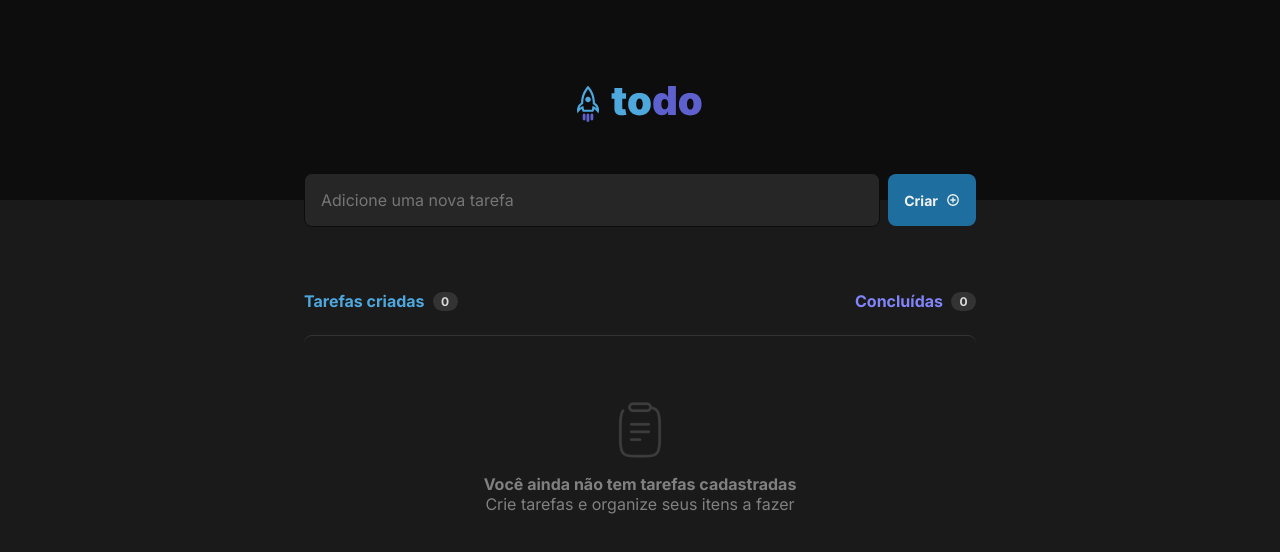
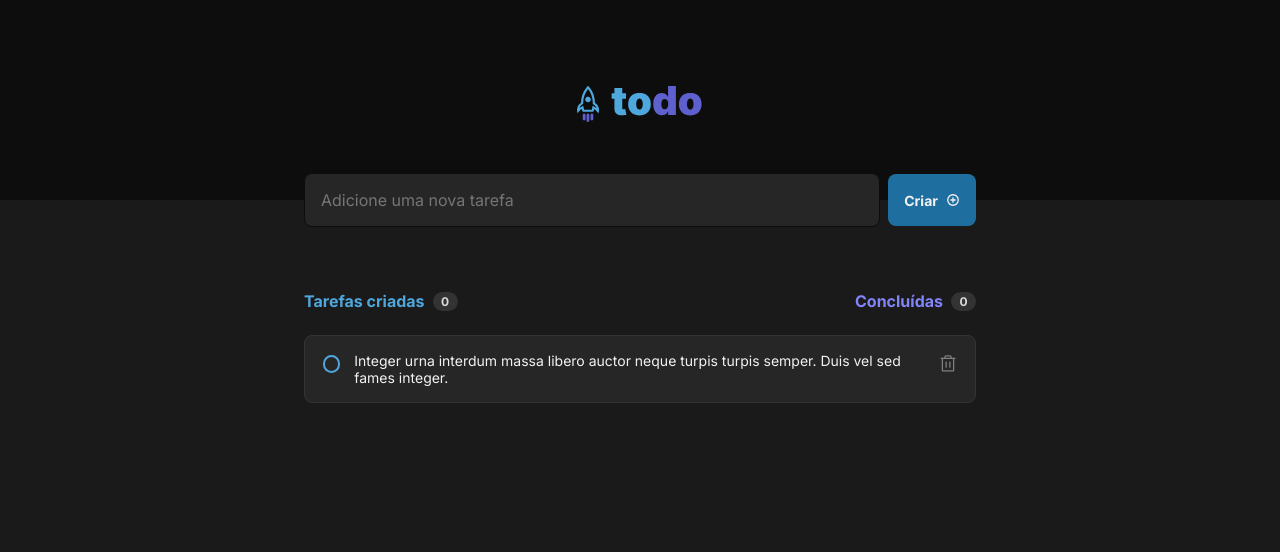
Before and after one commit to keyyuwan/todo-Ignite2022, a React (Vite) app: page / in a window 1280 px wide. Shown: the top 552 px of the page. Built offline with nearby package versions, Linux system fonts and the light colour scheme.

Commit message:
Tasks component

```diff
--- a/src/App.tsx
+++ b/src/App.tsx
@@ -1,5 +1,6 @@
 import { AddTaskButton } from "./components/AddTaskButton";
 import { AddTaskInput } from "./components/AddTaskInput";
+import { EmptyTasks } from "./components/EmptyTasks";
 import { Header } from "./components/Header";
 import { Tasks } from "./components/Tasks";
 import { TasksCounter } from "./components/TasksCounter";
@@ -8,6 +9,8 @@ import styles from "./styles/App.module.css";
 import "./styles/global.css";
 
 export function App() {
+  const hasTasks = true;
+
   return (
     <>
       <Header />
@@ -20,7 +23,8 @@ export function App() {
 
         <div className={styles.tasksContainer}>
           <TasksCounter />
-          <Tasks />
+
+          {hasTasks ? <Tasks /> : <EmptyTasks />}
         </div>
       </div>
     </>
--- /dev/null
+++ b/src/components/EmptyTasks/index.tsx
@@ -0,0 +1,17 @@
+import styles from "./styles.module.css";
+
+import clipboardImg from "../../assets/Clipboard.svg";
+
+export function EmptyTasks() {
+  return (
+    <div className={styles.container}>
+      <img
+        src={clipboardImg}
+        alt="Ícone de prancheta"
+        className={styles.clipboardImg}
+      />
+      <strong>Você ainda não tem tarefas cadastradas</strong>
+      <p>Crie tarefas e organize seus itens a fazer</p>
+    </div>
+  );
+}
--- /dev/null
+++ b/src/components/EmptyTasks/styles.module.css
@@ -0,0 +1,21 @@
+.container {
+  margin-top: 1.5rem;
+  height: 15.25rem;
+
+  display: flex;
+  flex-direction: column;
+  align-items: center;
+  justify-content: center;
+
+  border-top: 1px solid var(--gray-400);
+  border-radius: 8px;
+}
+
+.clipboardImg {
+  margin-bottom: 1rem;
+}
+
+strong,
+p {
+  color: var(--gray-300);
+}
--- a/src/components/Tasks/index.tsx
+++ b/src/components/Tasks/index.tsx
@@ -1,17 +1,22 @@
+import { Trash } from "phosphor-react";
+
 import styles from "./styles.module.css";
-
-import clipboardImg from "../../assets/Clipboard.svg";
 
 export function Tasks() {
   return (
     <div className={styles.container}>
-      <img
-        src={clipboardImg}
-        alt="Ícone de prancheta"
-        className={styles.clipboardImg}
-      />
-      <strong>Você ainda não tem tarefas cadastradas</strong>
-      <p>Crie tarefas e organize seus itens a fazer</p>
+      <div className={styles.task}>
+        <div className={styles.check}>
+          <button className={styles.checkButton} />
+        </div>
+        <p className={styles.taskText}>
+          Integer urna interdum massa libero auctor neque turpis turpis semper.
+          Duis vel sed fames integer.
+        </p>
+        <button title="Deletar task" className={styles.deleteTaskButton}>
+          <Trash size={20} />
+        </button>
+      </div>
     </div>
   );
 }
--- a/src/components/Tasks/styles.module.css
+++ b/src/components/Tasks/styles.module.css
@@ -1,21 +1,58 @@
 .container {
   margin-top: 1.5rem;
-  height: 15.25rem;
+}
+
+.task {
+  padding: 1rem;
+  border: 1px solid var(--gray-400);
+  border-radius: 8px;
+
+  background: var(--gray-500);
 
   display: flex;
-  flex-direction: column;
+  align-items: flex-start;
+  gap: 12px;
+}
+
+.check {
+  height: 1.5rem;
+  width: 1.5rem;
+
+  display: flex;
   align-items: center;
   justify-content: center;
-
-  border-top: 1px solid var(--gray-400);
-  border-radius: 8px;
 }
 
-.clipboardImg {
-  margin-bottom: 1rem;
+.checkButton {
+  height: 17.45px;
+  width: 17.45px;
+
+  border: 2px solid var(--blue);
+  border-radius: 50%;
+
+  background: 0;
 }
 
-strong,
-p {
+.taskText {
+  color: var(--gray-100);
+  font-size: 0.875rem;
+}
+
+.deleteTaskButton {
+  width: 1.5rem;
+  height: 1.5rem;
+
+  background: 0;
   color: var(--gray-300);
+  border: 0;
+  outline: 0;
+  font-size: 0;
+
+  transition: 0.2s;
 }
+
+.deleteTaskButton:hover {
+  background: var(--gray-400);
+  color: var(--danger);
+  border-radius: 4px;
+}
```
